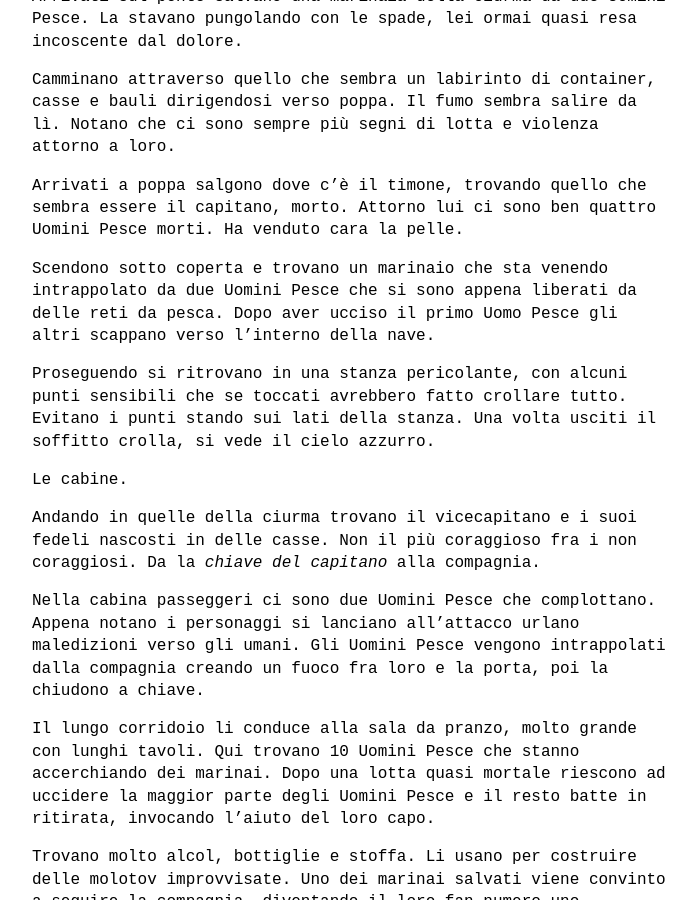
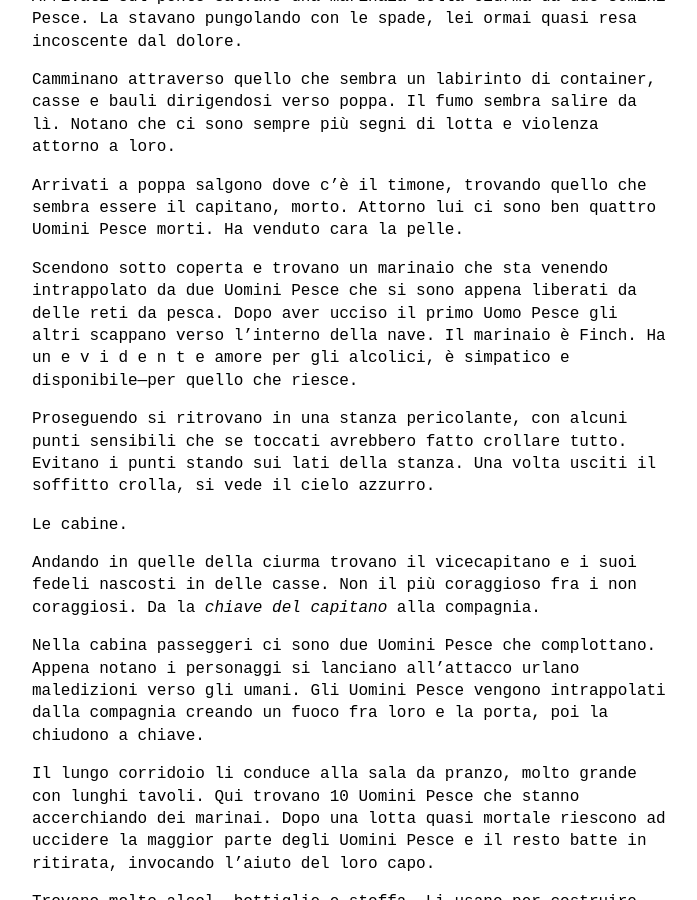
Before and after one commit to lcfd/gdr.viandante.blog, a Jekyll site: the page built from _posts/2025-11-16-retica-sessione-1.md, in a window 1280 px wide and 900 px high, scrolled down 816 px. Shown: the whole window, without its empty margins (288-985 px from the left). Built offline with Jekyll 4.4.1, drawn with Linux system fonts in a browser that asks for light colours.

Commit message:
Add finch

```diff
--- a/_posts/2025-11-16-retica-sessione-1.md
+++ b/_posts/2025-11-16-retica-sessione-1.md
@@ -33,6 +33,7 @@ Notano che ci sono sempre più segni di lotta e violenza attorno a loro.
 Arrivati a poppa salgono dove c'è il timone, trovando quello che sembra essere il capitano, morto. Attorno lui ci sono ben quattro Uomini Pesce morti. Ha venduto cara la pelle.
 
 Scendono sotto coperta e trovano un marinaio che sta venendo intrappolato da due Uomini Pesce che si sono appena liberati da delle reti da pesca. Dopo aver ucciso il primo Uomo Pesce gli altri scappano verso l'interno della nave.
+Il marinaio è Finch. Ha un e v i d e n t e amore per gli alcolici, è simpatico e disponibile—per quello che riesce.
 
 Proseguendo si ritrovano in una stanza pericolante, con alcuni punti sensibili che se toccati avrebbero fatto crollare tutto.
 Evitano i punti stando sui lati della stanza. Una volta usciti il soffitto crolla, si vede il cielo azzurro.
```
